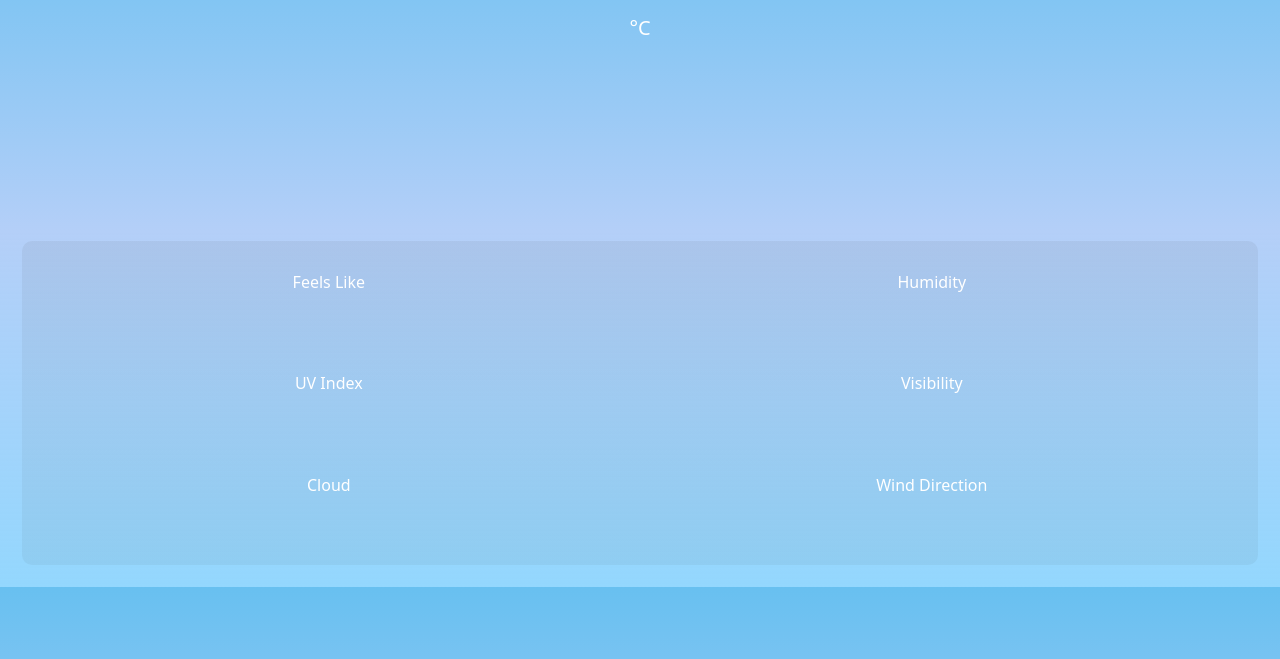
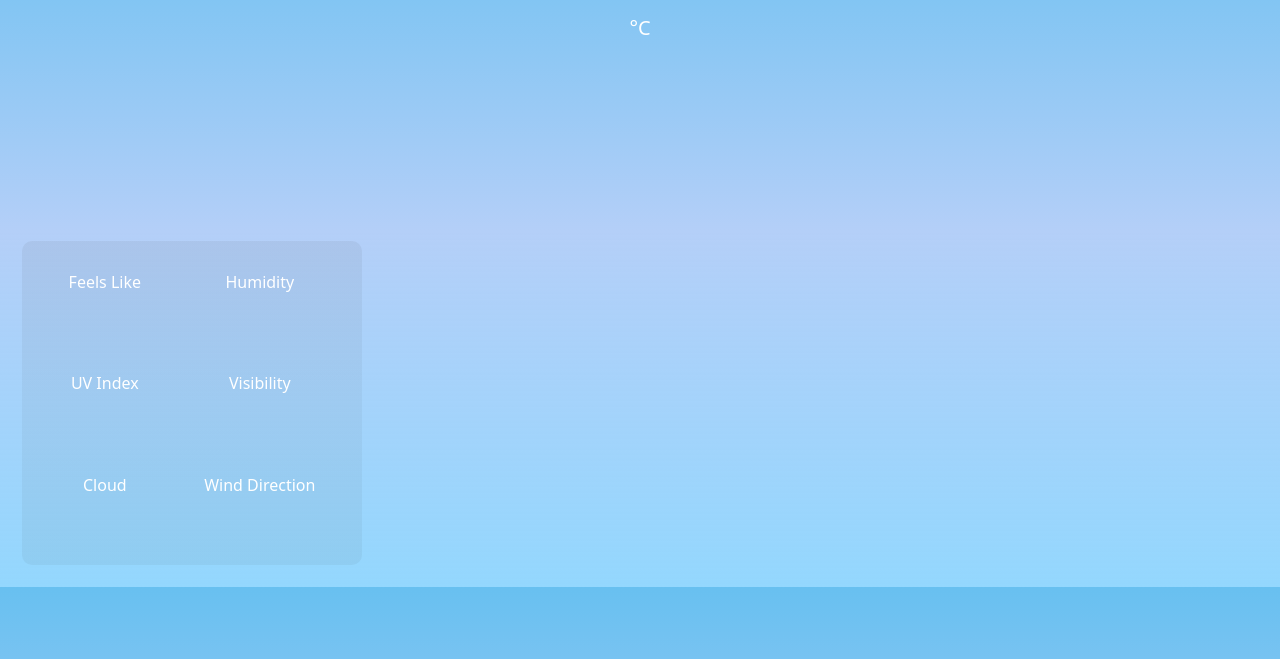
Before and after one commit to zeem2626/weather.github.io, a plain HTML site: page index.html in a window 1280 px wide. Shown: the part 123-782 px from the top of the page. Drawn offline with Linux system fonts and the light colour scheme; no server answers.

Commit message:
Update style.css

```diff
--- a/style.css
+++ b/style.css
@@ -129,6 +129,7 @@ body{
 /* !!!!!!!!!!!!!!!!!!!!!!!!!   DATA2  !!!!!!!!!!!!!!!!!!!!!!!!!!!!! */
 
 .data2{
+    max-width: 34rem;
     padding:2rem 1.5rem 0 1.5rem;
     flex-grow: 1;
     display: flex;
```
